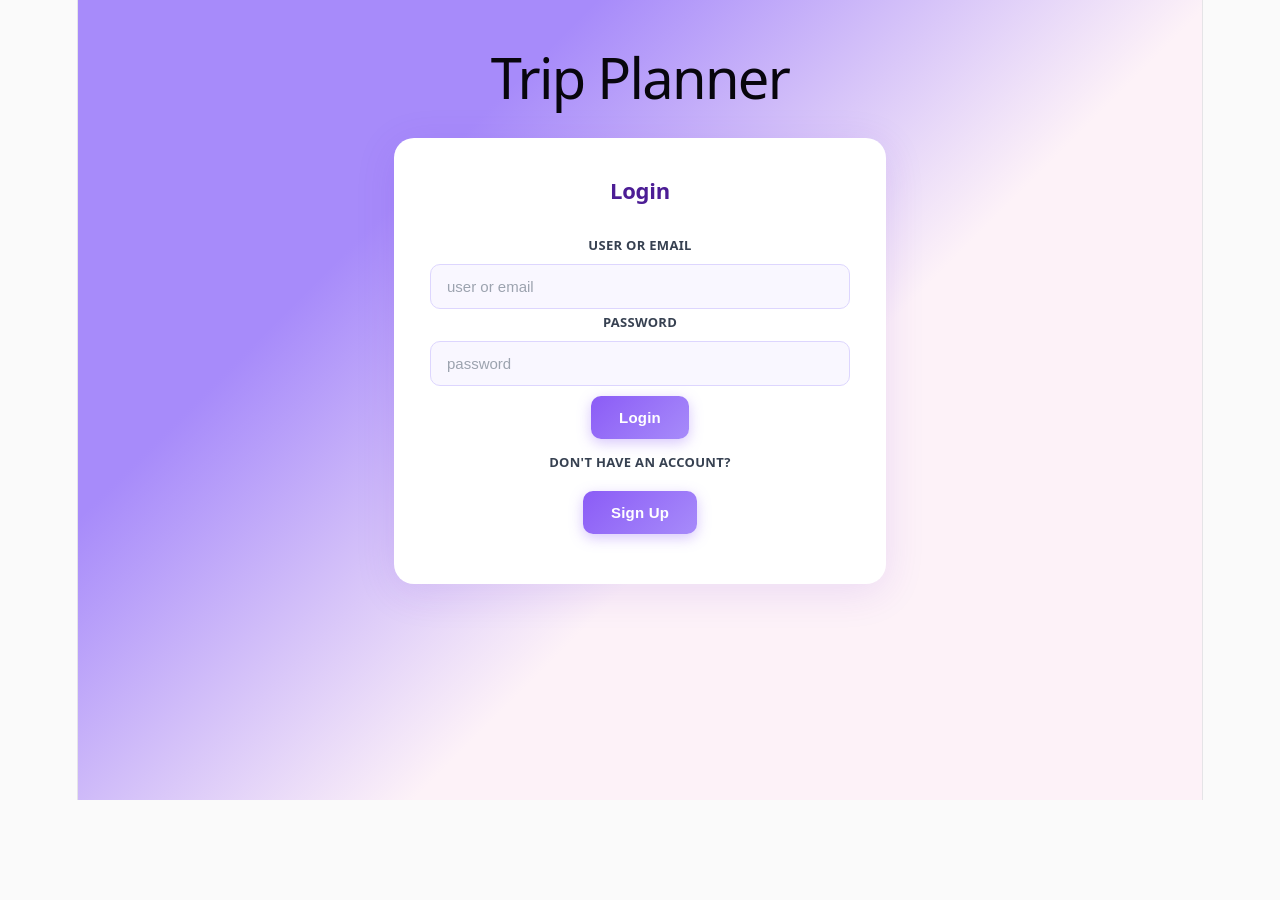
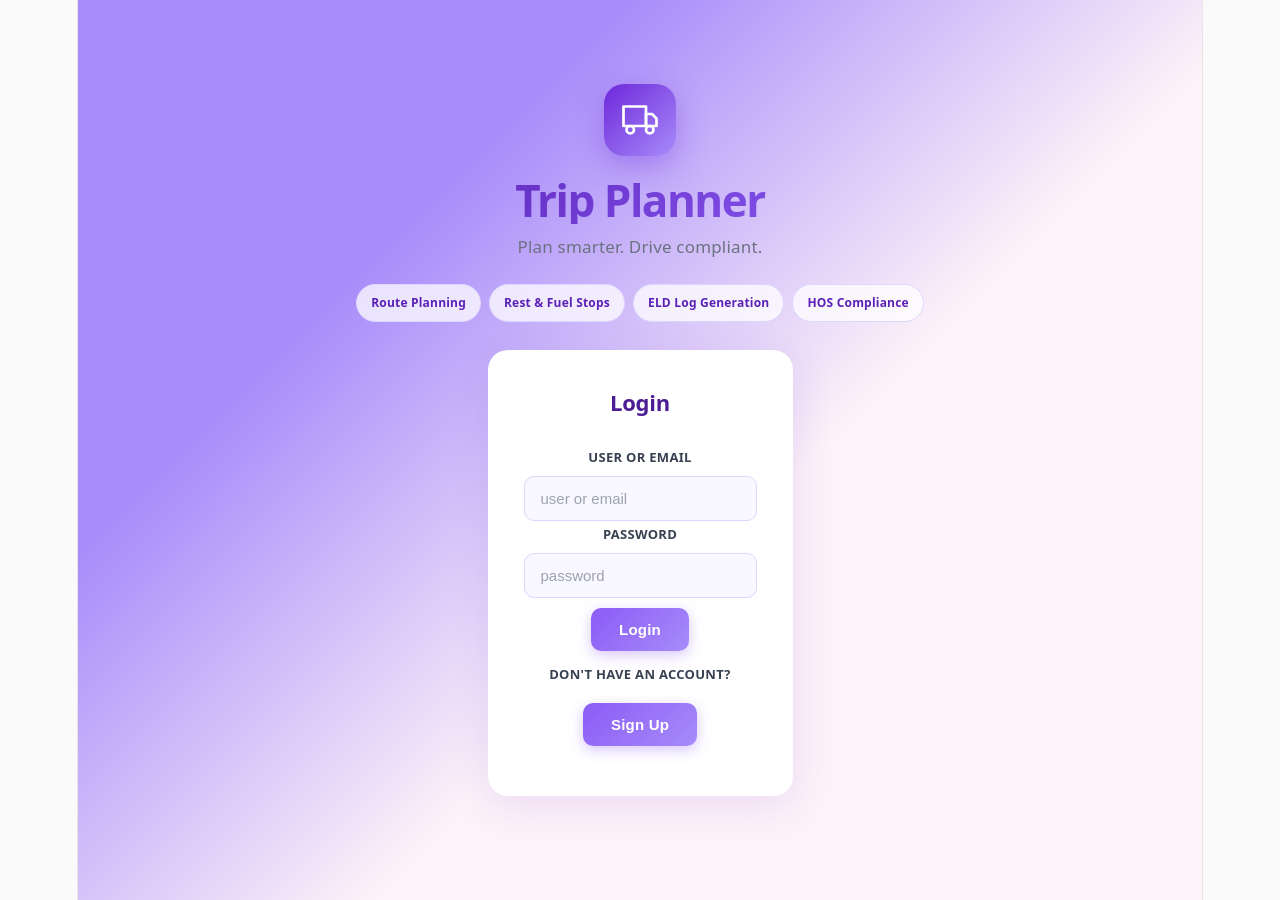
Before and after one commit to SLadeAll/assessment-front-end, a React (Vite) app: page / in a window 1280 px wide. Before the commit the page ends 800 px from the top, so only its background shows below. Built offline with nearby package versions, Linux system fonts and the light colour scheme; no server answers.

Commit message:
Tittle: Update styling and logging for trip planning feature

```diff
--- a/src/App.css
+++ b/src/App.css
@@ -183,10 +183,76 @@ button:disabled {
   box-shadow: none;
 }
 
+/* ── Login page layout ───────────────────────────────────── */
+.login-page {
+  min-height: 100svh;
+  display: flex;
+  flex-direction: column;
+  align-items: center;
+  justify-content: center;
+  padding: 40px 20px 60px;
+}
+
+.login-hero {
+  text-align: center;
+  margin-bottom: 28px;
+}
+
+.brand-icon-mark {
+  width: 72px;
+  height: 72px;
+  background: linear-gradient(135deg, #6d28d9, #a78bfa);
+  border-radius: 20px;
+  display: flex;
+  align-items: center;
+  justify-content: center;
+  margin: 0 auto 20px;
+  color: white;
+  box-shadow: 0 10px 30px rgba(109, 40, 217, 0.35);
+}
+
+.brand-title {
+  font-size: 44px;
+  font-weight: 800;
+  letter-spacing: -1.5px;
+  margin: 0 0 10px;
+  background: linear-gradient(135deg, #5b21b6, #8b5cf6);
+  -webkit-background-clip: text;
+  -webkit-text-fill-color: transparent;
+  background-clip: text;
+  line-height: 1.1;
+}
+
+.brand-tagline {
+  font-size: 17px;
+  color: #6b7280;
+  margin: 0 0 24px;
+  font-weight: 500;
+}
+
+.brand-features {
+  display: flex;
+  flex-wrap: wrap;
+  gap: 8px;
+  justify-content: center;
+}
+
+.brand-feature {
+  background: rgba(255, 255, 255, 0.75);
+  border: 1.5px solid #ddd6fe;
+  border-radius: 99px;
+  padding: 5px 14px;
+  font-size: 12px;
+  font-weight: 600;
+  color: #5b21b6;
+  letter-spacing: 0.2px;
+  backdrop-filter: blur(4px);
+}
+
 /* ── Auth card ───────────────────────────────────────────── */
 .auth-card {
   max-width: 420px;
-  margin: 48px auto 0;
+  margin: 0 auto;
   padding: 40px 36px;
   border-radius: 20px;
   background: white;
--- a/src/App.jsx
+++ b/src/App.jsx
@@ -305,8 +305,26 @@ function App() {
 
   if (!isAuthenticated) {
     return (
-      <div className="app">
-        <h1>Trip Planner</h1>
+      <div className="login-page">
+        <div className="login-hero">
+          <div className="brand-icon-mark">
+            <svg viewBox="0 0 24 24" fill="none" stroke="currentColor" strokeWidth="1.8"
+              strokeLinecap="round" strokeLinejoin="round" width="36" height="36">
+              <rect x="1" y="3" width="15" height="13" />
+              <path d="M16 8h4l3 3v5h-7V8z" />
+              <circle cx="5.5" cy="18.5" r="2.5" />
+              <circle cx="18.5" cy="18.5" r="2.5" />
+            </svg>
+          </div>
+          <h1 className="brand-title">Trip Planner</h1>
+          <p className="brand-tagline">Plan smarter. Drive compliant.</p>
+          <div className="brand-features">
+            <span className="brand-feature">Route Planning</span>
+            <span className="brand-feature">Rest &amp; Fuel Stops</span>
+            <span className="brand-feature">ELD Log Generation</span>
+            <span className="brand-feature">HOS Compliance</span>
+          </div>
+        </div>
         <AuthForm onAuthSuccess={handleAuthSuccess} />
       </div>
     )
```
